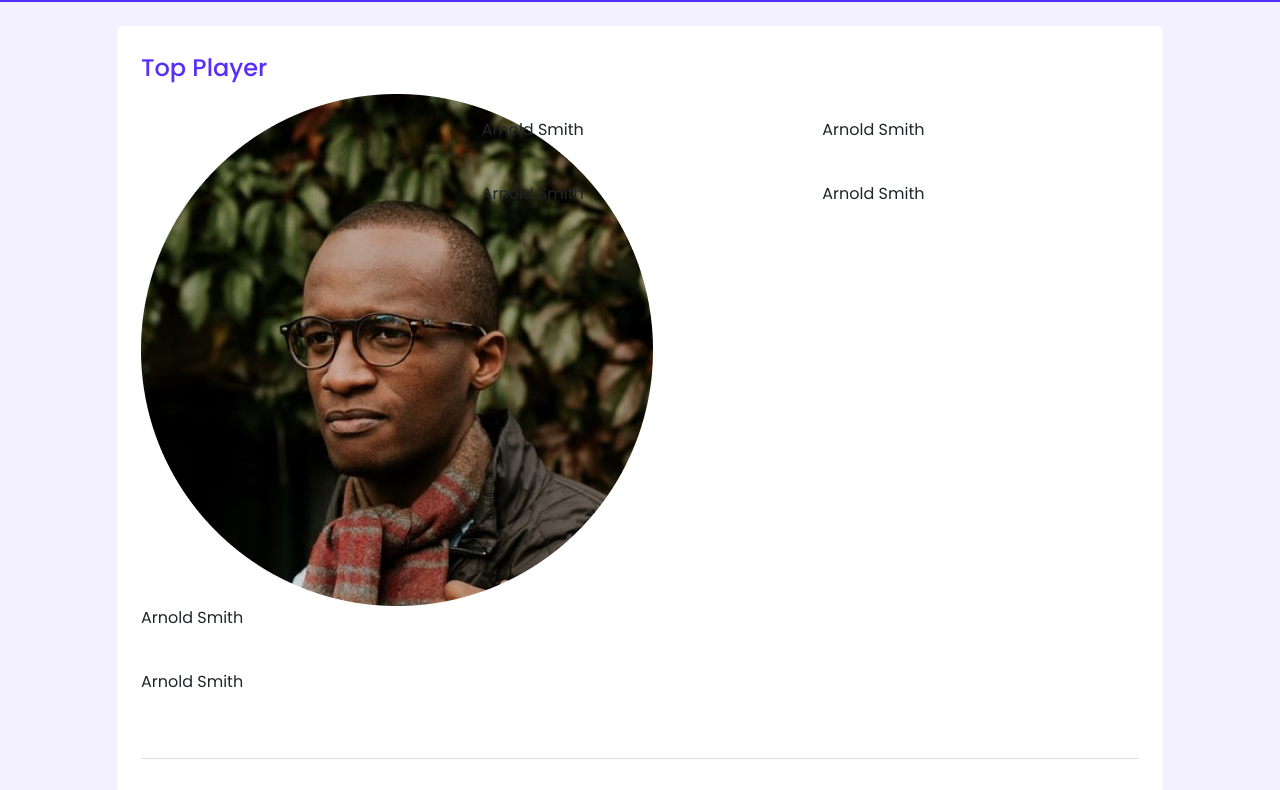
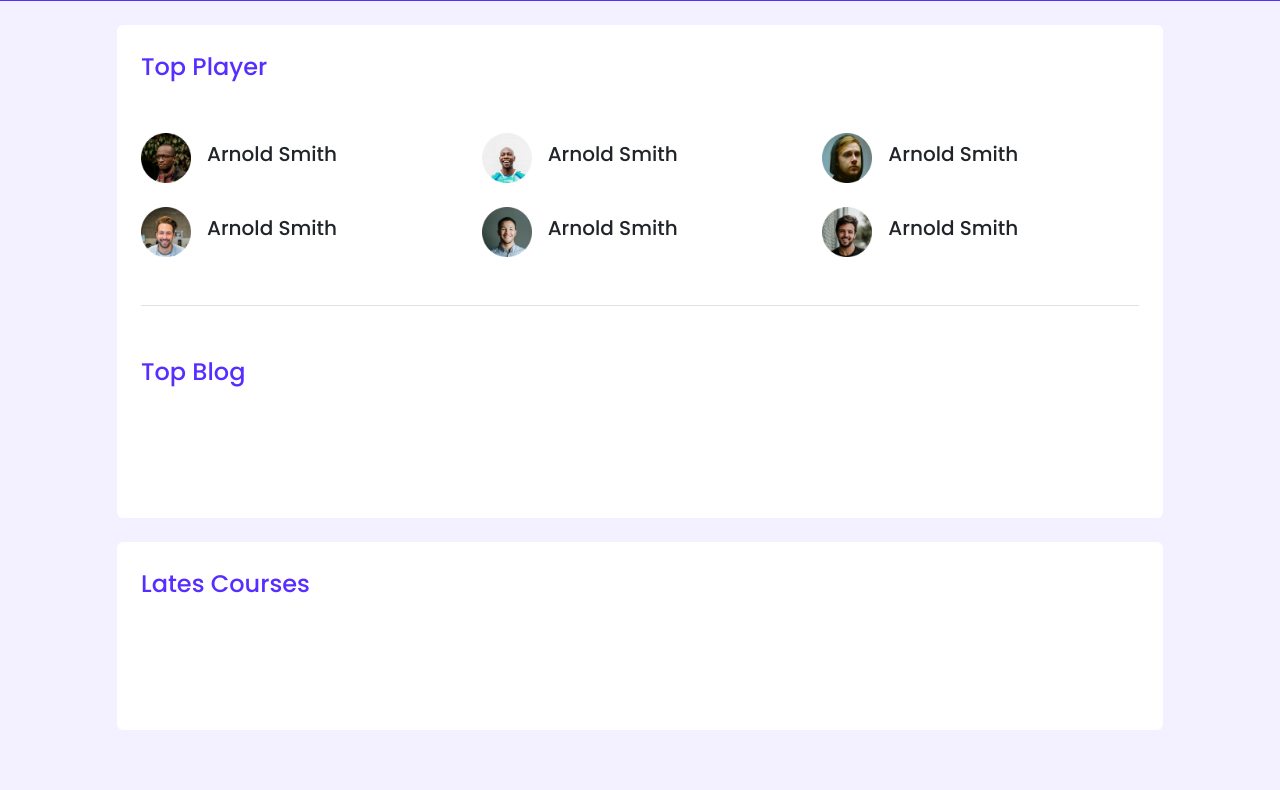
Before and after one commit to jubayerasif/Leader_Board, a plain HTML site: page index.html in a window 1280 px wide. Shown: the part 97-887 px from the top of the page. After the commit the page ends 851 px from the top, so only its background shows below. Drawn offline with nearby package versions, Linux system fonts and the light colour scheme.

Commit message:
making main section

```diff
--- a/assets/css/style.css
+++ b/assets/css/style.css
@@ -18,8 +18,8 @@ body
     background: #562EFF;
     margin-bottom: 10px;
 }
-nav img {
-    width: 51px;
+nav img, .col-md-4 img {
+    width: 50px;
 }
 .nav-container{
     padding-top: 5px;
@@ -41,7 +41,7 @@ nav img {
 .w-text-a:hover{
     color: #fff;
 }
-h5{
+h4{
     color: #562EFF;
     font-weight: 500;
     font-size: 24px;
--- a/index.html
+++ b/index.html
@@ -54,36 +54,41 @@
   <main class="container">
     <section class="main-top bg-white p-4 rounded my-4">
       <div class="top-player pb-5 mb-5 border-bottom">
-        <h5>Top Player</h5>
-        <div class="row">
-          <div class="col-md-4">
+        <h4 class="mb-5">Top Player</h4>
+        <div class="row gy-4">
+          <div class="col-md-4 col-sm-6 d-flex align-items-center col-sm-6 d-flex align-items-center">
             <img src="assets/img/players/player-2.png" alt="">
-            <p>Arnold Smith</p>
-            <img src="" alt="">
-            <p>Arnold Smith</p>
+            <h5 class="ms-3">Arnold Smith</h5>
           </div>
-          <div class="col-md-4">
-            <img src="" alt="">
-            <p>Arnold Smith</p>
-            <img src="" alt="">
-            <p>Arnold Smith</p>
+          <div class="col-md-4 col-sm-6 d-flex align-items-center">
+            <img src="assets/img/players/player-4.png" alt="">
+            <h5 class="ms-3">Arnold Smith</h5>
           </div>
-          <div class="col-md-4">
-            <img src="" alt="">
-            <p>Arnold Smith</p>
-            <img src="" alt="">
-            <p>Arnold Smith</p>
+          <div class="col-md-4 col-sm-6 d-flex align-items-center">
+            <img src="assets/img/players/player-6.png" alt="">
+            <h5 class="ms-3">Arnold Smith</h5>
+          </div>
+          <div class="col-md-4 col-sm-6 d-flex align-items-center">
+            <img src="assets/img/players/player-3.png" alt="">
+            <h5 class="ms-3">Arnold Smith</h5>
+          </div>
+          <div class="col-md-4 col-sm-6 d-flex align-items-center">
+            <img src="assets/img/players/player-5.png" alt="">
+            <h5 class="ms-3">Arnold Smith</h5></div>
+          <div class="col-md-4 col-sm-6 d-flex align-items-center">
+            <img src="assets/img/players/player-1.png" alt="">
+            <h5 class="ms-3">Arnold Smith</h5>
           </div>
         </div>
       </div>
       <div class="top-blog pb-5 mb-5">
-        <h5>Top Blog</h5>
+        <h4>Top Blog</h4>
       </div>
 
     </section>
     <section class="main-btm bg-white p-4 rounded my-4">
       <div class="last-course pb-5 mb-5 ">
-        <h5>Lates Courses</h5>
+        <h4>Lates Courses</h5>
 
       </div>
     </section>
```
